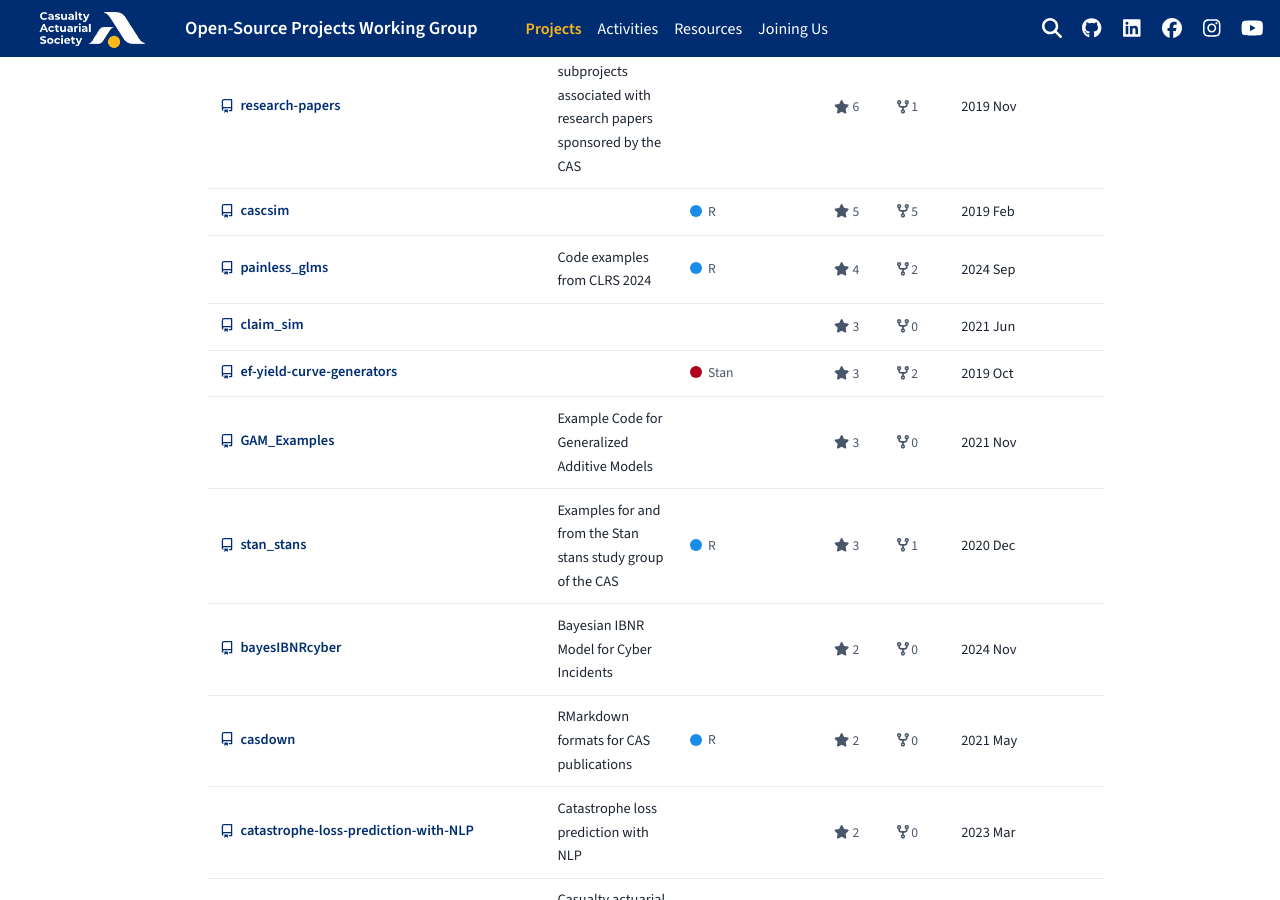
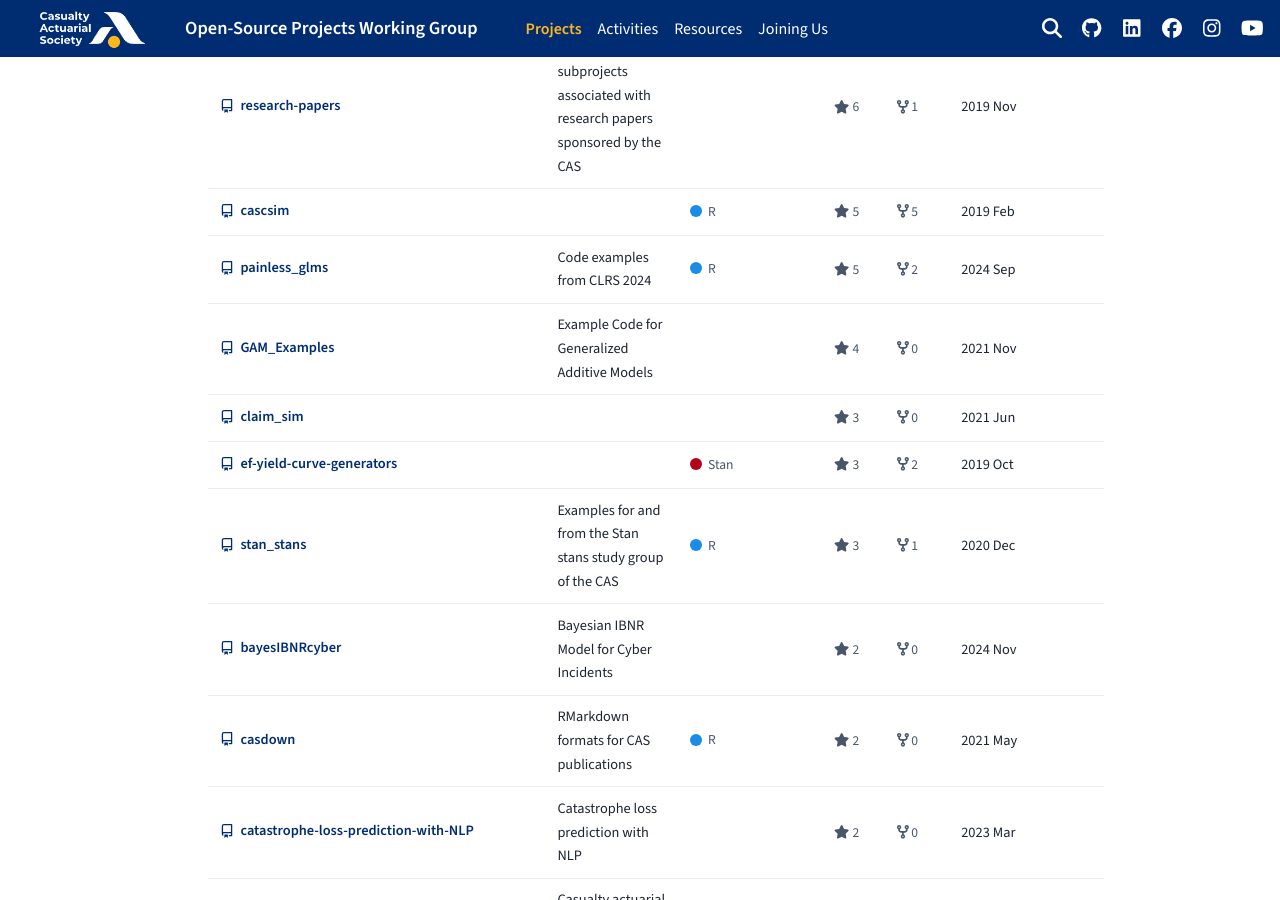
Before and after one commit to casact/casact.github.io, a Sphinx documentation site: the page built from docs/projects.md, in a window 1280 px wide and 900 px high, scrolled down 2599 px. Built offline with Sphinx 7.4.7 and the PyData theme 0.15.4, drawn with Linux system fonts in a browser that asks for light colours; part of the change alters nothing that is shown.

Commit message:
Update repo listings

```diff
--- a/docs/projects.md
+++ b/docs/projects.md
@@ -170,9 +170,17 @@ All 46 public repositories in the [casact GitHub organization](https://github.co
   <td class="cas-repo-name"><a href="https://github.com/casact/painless_glms" target="_blank" rel="noopener"><svg aria-hidden="true" viewBox="0 0 16 16" width="14" height="14" class="cas-repo-icon"><path fill="currentColor" d="M2 2.5A2.5 2.5 0 0 1 4.5 0h8.75a.75.75 0 0 1 .75.75v12.5a.75.75 0 0 1-.75.75h-2.5a.75.75 0 0 1 0-1.5h1.75v-2h-8a1 1 0 0 0-.714 1.7.75.75 0 1 1-1.072 1.05A2.495 2.495 0 0 1 2 11.5Zm10.5-1h-8a1 1 0 0 0-1 1v6.708A2.486 2.486 0 0 1 4.5 9h8ZM5 12.25a.25.25 0 0 1 .25-.25h3.5a.25.25 0 0 1 .25.25v3.25a.25.25 0 0 1-.4.2l-1.45-1.087a.249.249 0 0 0-.3 0L5.4 15.7a.25.25 0 0 1-.4-.2Z"></path></svg>painless_glms</a></td>
   <td>Code examples from CLRS 2024</td>
   <td><span class="cas-repo-lang"><span class="cas-lang-dot" style="background-color:#198CE7"></span>R</span></td>
-  <td><span class="cas-repo-stat"><i class="fa-solid fa-star"></i> 4</span></td>
+  <td><span class="cas-repo-stat"><i class="fa-solid fa-star"></i> 5</span></td>
   <td><span class="cas-repo-stat"><i class="fa-solid fa-code-fork"></i> 2</span></td>
   <td>2024 Sep</td>
+</tr>
+<tr>
+  <td class="cas-repo-name"><a href="https://github.com/casact/GAM_Examples" target="_blank" rel="noopener"><svg aria-hidden="true" viewBox="0 0 16 16" width="14" height="14" class="cas-repo-icon"><path fill="currentColor" d="M2 2.5A2.5 2.5 0 0 1 4.5 0h8.75a.75.75 0 0 1 .75.75v12.5a.75.75 0 0 1-.75.75h-2.5a.75.75 0 0 1 0-1.5h1.75v-2h-8a1 1 0 0 0-.714 1.7.75.75 0 1 1-1.072 1.05A2.495 2.495 0 0 1 2 11.5Zm10.5-1h-8a1 1 0 0 0-1 1v6.708A2.486 2.486 0 0 1 4.5 9h8ZM5 12.25a.25.25 0 0 1 .25-.25h3.5a.25.25 0 0 1 .25.25v3.25a.25.25 0 0 1-.4.2l-1.45-1.087a.249.249 0 0 0-.3 0L5.4 15.7a.25.25 0 0 1-.4-.2Z"></path></svg>GAM_Examples</a></td>
+  <td>Example Code for Generalized Additive Models</td>
+  <td></td>
+  <td><span class="cas-repo-stat"><i class="fa-solid fa-star"></i> 4</span></td>
+  <td><span class="cas-repo-stat"><i class="fa-solid fa-code-fork"></i> 0</span></td>
+  <td>2021 Nov</td>
 </tr>
 <tr>
   <td class="cas-repo-name"><a href="https://github.com/casact/claim_sim" target="_blank" rel="noopener"><svg aria-hidden="true" viewBox="0 0 16 16" width="14" height="14" class="cas-repo-icon"><path fill="currentColor" d="M2 2.5A2.5 2.5 0 0 1 4.5 0h8.75a.75.75 0 0 1 .75.75v12.5a.75.75 0 0 1-.75.75h-2.5a.75.75 0 0 1 0-1.5h1.75v-2h-8a1 1 0 0 0-.714 1.7.75.75 0 1 1-1.072 1.05A2.495 2.495 0 0 1 2 11.5Zm10.5-1h-8a1 1 0 0 0-1 1v6.708A2.486 2.486 0 0 1 4.5 9h8ZM5 12.25a.25.25 0 0 1 .25-.25h3.5a.25.25 0 0 1 .25.25v3.25a.25.25 0 0 1-.4.2l-1.45-1.087a.249.249 0 0 0-.3 0L5.4 15.7a.25.25 0 0 1-.4-.2Z"></path></svg>claim_sim</a></td>
@@ -189,14 +197,6 @@ All 46 public repositories in the [casact GitHub organization](https://github.co
   <td><span class="cas-repo-stat"><i class="fa-solid fa-star"></i> 3</span></td>
   <td><span class="cas-repo-stat"><i class="fa-solid fa-code-fork"></i> 2</span></td>
   <td>2019 Oct</td>
-</tr>
-<tr>
-  <td class="cas-repo-name"><a href="https://github.com/casact/GAM_Examples" target="_blank" rel="noopener"><svg aria-hidden="true" viewBox="0 0 16 16" width="14" height="14" class="cas-repo-icon"><path fill="currentColor" d="M2 2.5A2.5 2.5 0 0 1 4.5 0h8.75a.75.75 0 0 1 .75.75v12.5a.75.75 0 0 1-.75.75h-2.5a.75.75 0 0 1 0-1.5h1.75v-2h-8a1 1 0 0 0-.714 1.7.75.75 0 1 1-1.072 1.05A2.495 2.495 0 0 1 2 11.5Zm10.5-1h-8a1 1 0 0 0-1 1v6.708A2.486 2.486 0 0 1 4.5 9h8ZM5 12.25a.25.25 0 0 1 .25-.25h3.5a.25.25 0 0 1 .25.25v3.25a.25.25 0 0 1-.4.2l-1.45-1.087a.249.249 0 0 0-.3 0L5.4 15.7a.25.25 0 0 1-.4-.2Z"></path></svg>GAM_Examples</a></td>
-  <td>Example Code for Generalized Additive Models</td>
-  <td></td>
-  <td><span class="cas-repo-stat"><i class="fa-solid fa-star"></i> 3</span></td>
-  <td><span class="cas-repo-stat"><i class="fa-solid fa-code-fork"></i> 0</span></td>
-  <td>2021 Nov</td>
 </tr>
 <tr>
   <td class="cas-repo-name"><a href="https://github.com/casact/stan_stans" target="_blank" rel="noopener"><svg aria-hidden="true" viewBox="0 0 16 16" width="14" height="14" class="cas-repo-icon"><path fill="currentColor" d="M2 2.5A2.5 2.5 0 0 1 4.5 0h8.75a.75.75 0 0 1 .75.75v12.5a.75.75 0 0 1-.75.75h-2.5a.75.75 0 0 1 0-1.5h1.75v-2h-8a1 1 0 0 0-.714 1.7.75.75 0 1 1-1.072 1.05A2.495 2.495 0 0 1 2 11.5Zm10.5-1h-8a1 1 0 0 0-1 1v6.708A2.486 2.486 0 0 1 4.5 9h8ZM5 12.25a.25.25 0 0 1 .25-.25h3.5a.25.25 0 0 1 .25.25v3.25a.25.25 0 0 1-.4.2l-1.45-1.087a.249.249 0 0 0-.3 0L5.4 15.7a.25.25 0 0 1-.4-.2Z"></path></svg>stan_stans</a></td>
```
